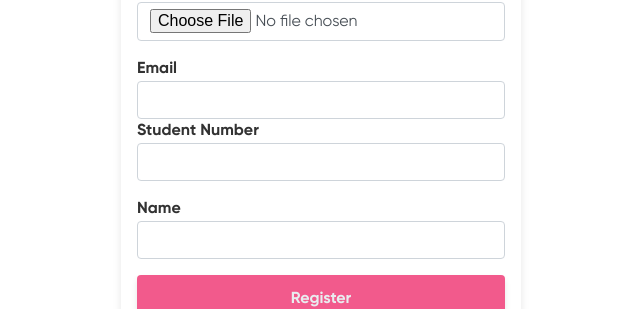
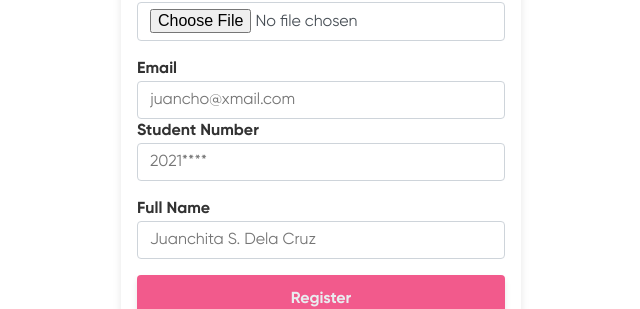
Before and after one commit to thehungrycoder225/project-imahe, a React app: page /register in a window 1280 px wide. Shown: the part 394-703 px from the top of the page, without its empty margins (319-959 px from the left). Built offline with nearby package versions, Linux system fonts and the light colour scheme; the HTML template or start-up script is replaced by a standard one; a web font is replaced by a local one.

Commit message:
minor ui changes

```diff
--- a/src/components/FormControl.jsx
+++ b/src/components/FormControl.jsx
@@ -8,6 +8,7 @@ function FormControl({
   disabled,
   state,
   name,
+  placeholder,
 }) {
   return (
     <div>
@@ -25,6 +26,7 @@ function FormControl({
         value={value}
         onChange={change}
         disabled={disabled}
+        placeholder={placeholder}
       />
     </div>
   );
--- a/src/pages/UserRegistration.jsx
+++ b/src/pages/UserRegistration.jsx
@@ -140,6 +140,7 @@ function UserRegistration() {
               name={'email'}
               value={form.email}
               change={handleInputChange}
+              placeholder={'juancho@xmail.com'}
             />
           </div>
           <div>
@@ -150,15 +151,17 @@ function UserRegistration() {
               id={'studentNumber'}
               value={form.studentNumber}
               change={handleInputChange}
+              placeholder={'2021****'}
             />
           </div>
           <FormControl
-            label='Name'
+            label='Full Name'
             id={'name'}
             name={'name'}
             type='text'
             value={form.name}
             change={handleInputChange}
+            placeholder='Juanchita S. Dela Cruz'
           />
           <div>
             <Button
```
